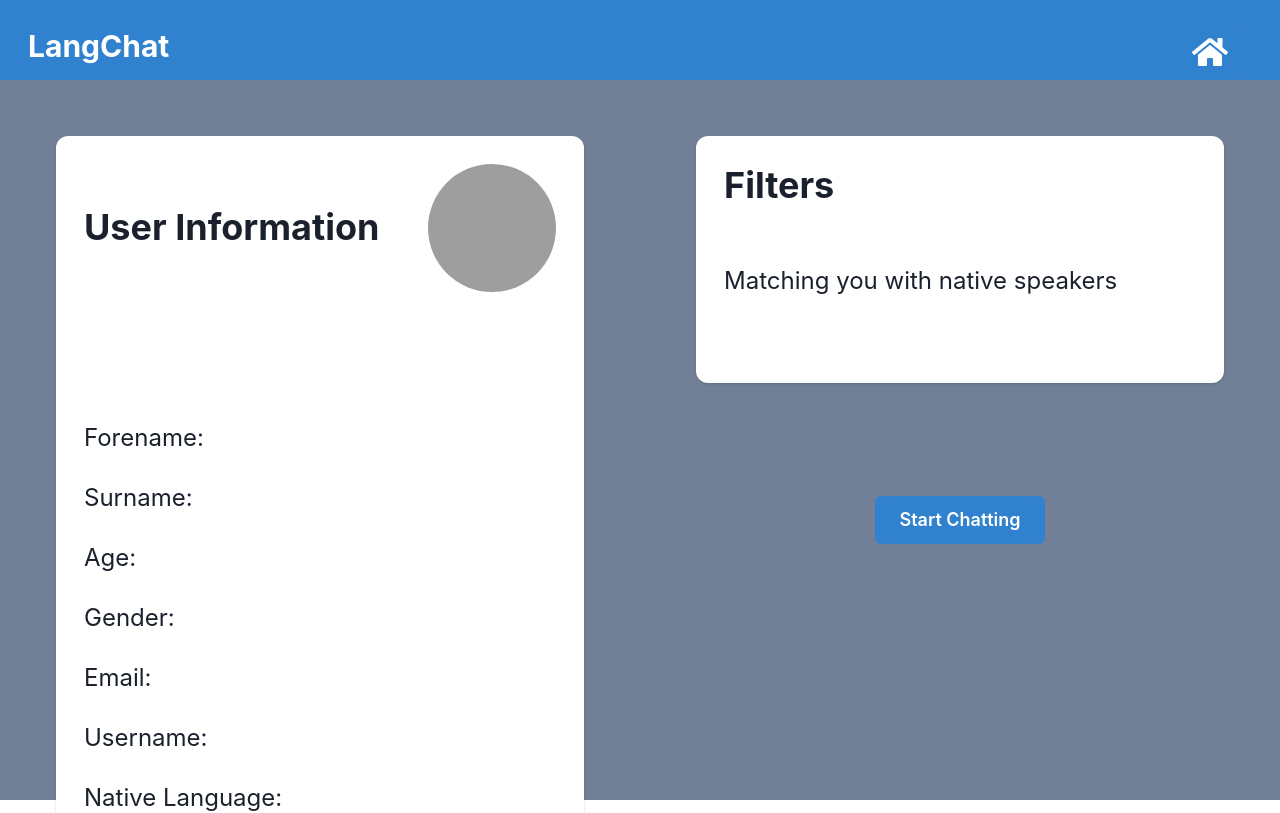
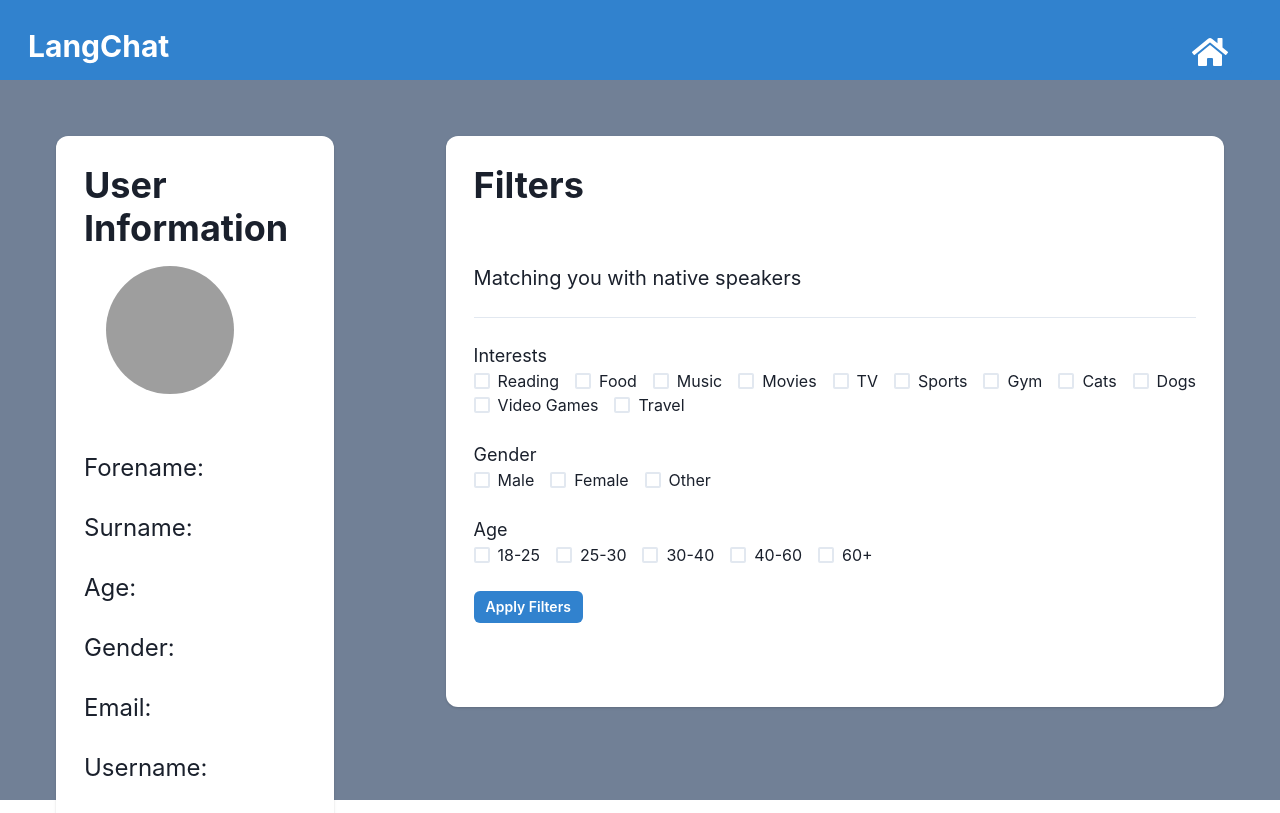
Before and after one commit to alex501212/LangChat, a React (Create React App) app in the folder frontend/: page /dashboard in a window 1280 px wide. Shown: the top 813 px of the page. Built offline with nearby package versions, Linux system fonts and the light colour scheme; no server answers.

Commit message:
updated usermatching with filters

```diff
--- a/frontend/src/views/Chat/Chat.jsx
+++ b/frontend/src/views/Chat/Chat.jsx
@@ -72,6 +72,26 @@ const Chat = () => {
             clientId: id,
             nativeLang: data.data.nativeLang,
             targetLang: data.data.targetLang,
+            filters: JSON.parse(sessionStorage.getItem("filters")) || {
+              "reading": false,
+              "food": false,
+              "music": false,
+              "movies": false,
+              "tv": false,
+              "sports": false,
+              "gym": false,
+              "cats": false,
+              "dogs": false,
+              "video games": false,
+              "travel": false,
+              "male": false,
+              "female": false,
+              "other": false,
+              "18-25": false,
+              "25-30": false,
+              "30-40": false,
+              "60+": false,
+            }
           };
 
           // add user to queue
@@ -102,6 +122,12 @@ const Chat = () => {
           setConnectedUserData(data);
         });
     });
+
+    socket.on("buttonAction", () => {
+      setCallEnded(true)
+      setCallAccepted(true)
+      setReceivingCall(false)
+    })
   }, []);
 
   useEffect(() => {
@@ -156,6 +182,16 @@ const Chat = () => {
     peer.signal(callerSignal);
     connectionRef.current = peer;
   };
+
+  const nextActionHandler = () => {
+    socket.emit("buttonAction", caller);
+    window.location.replace("/chat")
+  }
+
+  const backActionHandler = () => {
+    socket.emit("buttonAction", caller);
+    window.location.replace("/dashboard")
+  }
 
   return (
     <Grid
@@ -280,7 +316,7 @@ const Chat = () => {
           {callAccepted && !callEnded ? (
             <Button
               colorScheme="blue"
-              onClick={() => window.location.replace("/dashboard")}
+              onClick={() => backActionHandler()}
               size="lg"
             >
               Back to Dashboard
@@ -288,7 +324,7 @@ const Chat = () => {
           ) : (
             <Button
               colorScheme="blue"
-              onClick={() => window.location.replace("/dashboard")}
+              onClick={() => backActionHandler()}
               size="lg"
             >
               Back to Dashboard
@@ -314,7 +350,7 @@ const Chat = () => {
           {callAccepted || callEnded || receivingCall ? (
             <Button
               colorScheme="blue"
-              onClick={() => window.location.replace("/chat")}
+              onClick={() => nextActionHandler()}
               size="lg"
             >
               Next
--- a/frontend/src/views/Dashboard/Dashboard.jsx
+++ b/frontend/src/views/Dashboard/Dashboard.jsx
@@ -31,6 +31,8 @@ import {
   NumberDecrementStepper,
   HStack,
   Tooltip,
+  Stack,
+  Checkbox,
 } from "@chakra-ui/react";
 import { AiFillEdit } from "react-icons/ai";
 
@@ -53,6 +55,20 @@ const Dashboard = () => {
   );
   const [avatarHovered, setAvatarHovered] = useState(false);
   const { isOpen, onOpen, onClose } = useDisclosure();
+  const [filters, setFilters] = useState({});
+  const [filtersLoaded, setFiltersLoaded] = useState(false);
+
+  const filterHandler = (filter) => {
+    if (filters[filter] === false) {
+      filters[filter] = true;
+    } else {
+      filters[filter] = false;
+    }
+  };
+
+  const submitFilters = () => {
+    sessionStorage["filters"] = JSON.stringify(filters);
+  };
 
   const editProfile = () => {
     const formData = new FormData();
@@ -103,6 +119,31 @@ const Dashboard = () => {
 
     onClose();
   };
+
+  useEffect(() => {
+    const fitlersToLoad = JSON.parse(sessionStorage.getItem("filters")) || {
+      "reading": false,
+      "food": false,
+      "music": false,
+      "movies": false,
+      "tv": false,
+      "sports": false,
+      "gym": false,
+      "cats": false,
+      "dogs": false,
+      "video games": false,
+      "travel": false,
+      "male": false,
+      "female": false,
+      "other": false,
+      "18-25": false,
+      "25-30": false,
+      "30-40": false,
+      "60+": false,
+    };
+    setFilters(fitlersToLoad);
+    setFiltersLoaded(true);
+  }, []);
 
   useEffect(() => {
     fetch("http://localhost:5000/profile", {
@@ -391,9 +432,205 @@ const Dashboard = () => {
             <Heading size="xl"> Filters</Heading>
           </CardHeader>
           <CardBody>
-            <Text fontSize="2xl">
+            <Text fontSize="xl">
               Matching you with native {userData.targetLang} speakers
             </Text>
+            <br />
+            <hr />
+            <br />
+            <Text fontSize="lg">Interests</Text>
+            <Stack spacing={4} direction="row" align="center">
+              {filtersLoaded && (
+                <Checkbox
+                  defaultChecked={filters["reading"]}
+                  value="reading"
+                  onChange={(e) => filterHandler(e.target.value)}
+                >
+                  Reading
+                </Checkbox>
+              )}
+              {filtersLoaded && (
+                <Checkbox
+                  defaultChecked={filters["food"]}
+                  value="food"
+                  onChange={(e) => filterHandler(e.target.value)}
+                >
+                  Food
+                </Checkbox>
+              )}
+              {filtersLoaded && (
+                <Checkbox
+                  defaultChecked={filters["music"]}
+                  value="music"
+                  onChange={(e) => filterHandler(e.target.value)}
+                >
+                  Music
+                </Checkbox>
+              )}
+              {filtersLoaded && (
+                <Checkbox
+                  defaultChecked={filters["movies"]}
+                  value="movies"
+                  onChange={(e) => filterHandler(e.target.value)}
+                >
+                  Movies
+                </Checkbox>
+              )}
+              {filtersLoaded && (
+                <Checkbox
+                  defaultChecked={filters["tv"]}
+                  value="tv"
+                  onChange={(e) => filterHandler(e.target.value)}
+                >
+                  TV
+                </Checkbox>
+              )}
+              {filtersLoaded && (
+                <Checkbox
+                  defaultChecked={filters["sports"]}
+                  value="sports"
+                  onChange={(e) => filterHandler(e.target.value)}
+                >
+                  Sports
+                </Checkbox>
+              )}
+              {filtersLoaded && (
+                <Checkbox
+                  defaultChecked={filters["gym"]}
+                  value="gym"
+                  onChange={(e) => filterHandler(e.target.value)}
+                >
+                  Gym
+                </Checkbox>
+              )}
+              {filtersLoaded && (
+                <Checkbox
+                  defaultChecked={filters["cats"]}
+                  value="cats"
+                  onChange={(e) => filterHandler(e.target.value)}
+                >
+                  Cats
+                </Checkbox>
+              )}
+              {filtersLoaded && (
+                <Checkbox
+                  defaultChecked={filters["dogs"]}
+                  value="dogs"
+                  onChange={(e) => filterHandler(e.target.value)}
+                >
+                  Dogs
+                </Checkbox>
+              )}
+            </Stack>
+            <Stack spacing={4} direction="row" align="center">
+              {filtersLoaded && (
+                <Checkbox
+                  defaultChecked={filters["video games"]}
+                  value="video games"
+                  onChange={(e) => filterHandler(e.target.value)}
+                >
+                  Video Games
+                </Checkbox>
+              )}
+              {filtersLoaded && (
+                <Checkbox
+                  defaultChecked={filters["travel"]}
+                  value="travel"
+                  onChange={(e) => filterHandler(e.target.value)}
+                >
+                  Travel
+                </Checkbox>
+              )}
+            </Stack>
+            <br />
+            <Text fontSize="lg">Gender</Text>
+            <Stack spacing={4} direction="row" align="center">
+              {filtersLoaded && (
+                <Checkbox
+                  defaultChecked={filters["male"]}
+                  value="male"
+                  onChange={(e) => filterHandler(e.target.value)}
+                >
+                  Male
+                </Checkbox>
+              )}
+              {filtersLoaded && (
+                <Checkbox
+                  defaultChecked={filters["female"]}
+                  value="female"
+                  onChange={(e) => filterHandler(e.target.value)}
+                >
+                  Female
+                </Checkbox>
+              )}
+              {filtersLoaded && (
+                <Checkbox
+                  defaultChecked={filters["other"]}
+                  value="other"
+                  onChange={(e) => filterHandler(e.target.value)}
+                >
+                  Other
+                </Checkbox>
+              )}
+            </Stack>
+            <br />
+            <Text fontSize="lg">Age</Text>
+            <Stack spacing={4} direction="row" align="center">
+              {filtersLoaded && (
+                <Checkbox
+                  defaultChecked={filters["18-25"]}
+                  value="18-25"
+                  onChange={(e) => filterHandler(e.target.value)}
+                >
+                  18-25
+                </Checkbox>
+              )}
+              {filtersLoaded && (
+                <Checkbox
+                  defaultChecked={filters["25-30"]}
+                  value="25-30"
+                  onChange={(e) => filterHandler(e.target.value)}
+                >
+                  25-30
+                </Checkbox>
+              )}
+              {filtersLoaded && (
+                <Checkbox
+                  defaultChecked={filters["30-40"]}
+                  value="30-40"
+                  onChange={(e) => filterHandler(e.target.value)}
+                >
+                  30-40
+                </Checkbox>
+              )}
+              {filtersLoaded && (
+                <Checkbox
+                  defaultChecked={filters["40-60"]}
+                  value="40-60"
+                  onChange={(e) => filterHandler(e.target.value)}
+                >
+                  40-60
+                </Checkbox>
+              )}
+              {filtersLoaded && (
+                <Checkbox
+                  defaultChecked={filters["60+"]}
+                  value="60+"
+                  onChange={(e) => filterHandler(e.target.value)}
+                >
+                  60+
+                </Checkbox>
+              )}
+            </Stack>
+            <br />
+            <Button
+              type="submit"
+              colorScheme="blue"
+              size="sm"
+              onClick={() => submitFilters()}
+            >
+              Apply Filters
+            </Button>
           </CardBody>
           <CardFooter></CardFooter>
         </Card>
```
Also changed, not shown: 2 other files (tests, documents, lock files or other folders).
